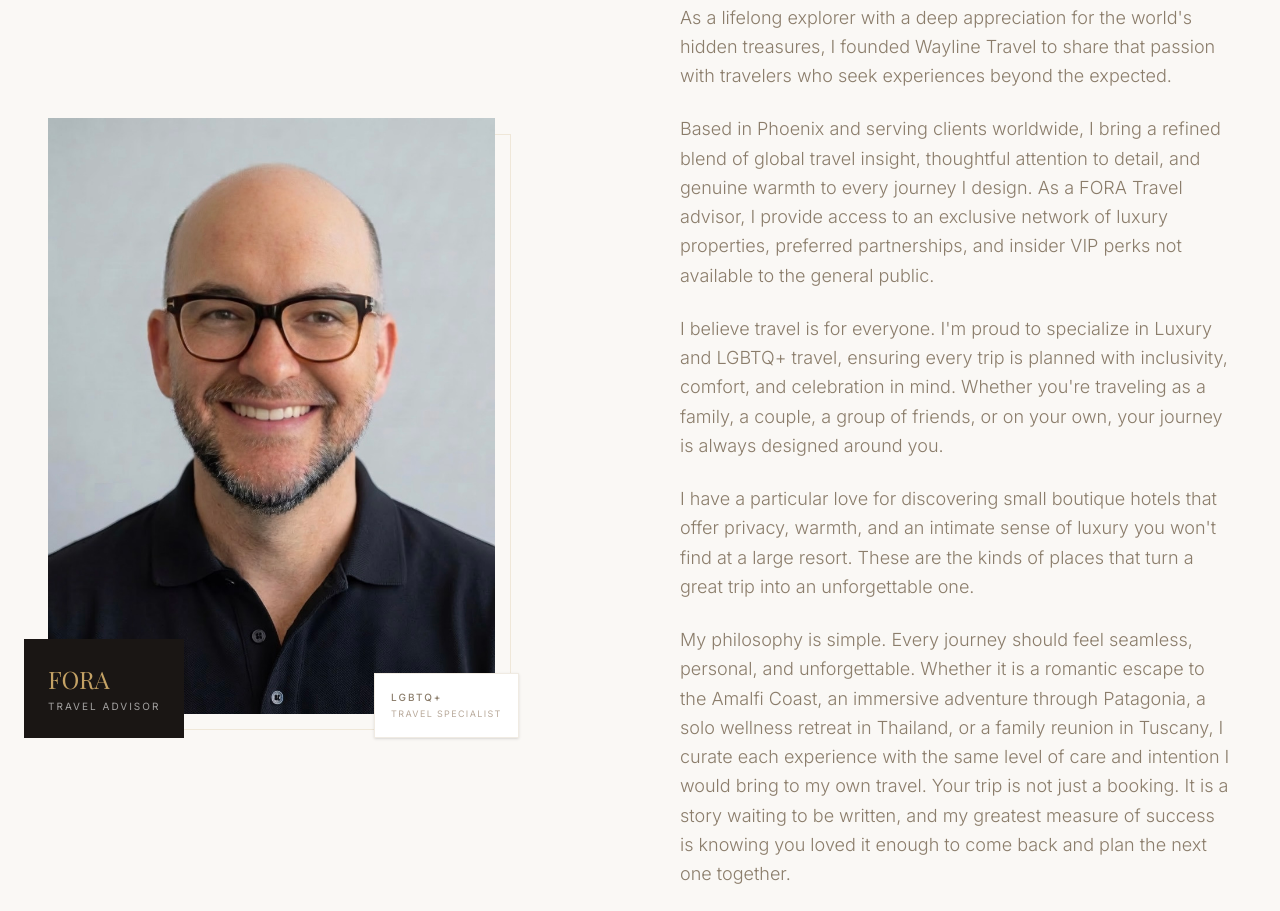
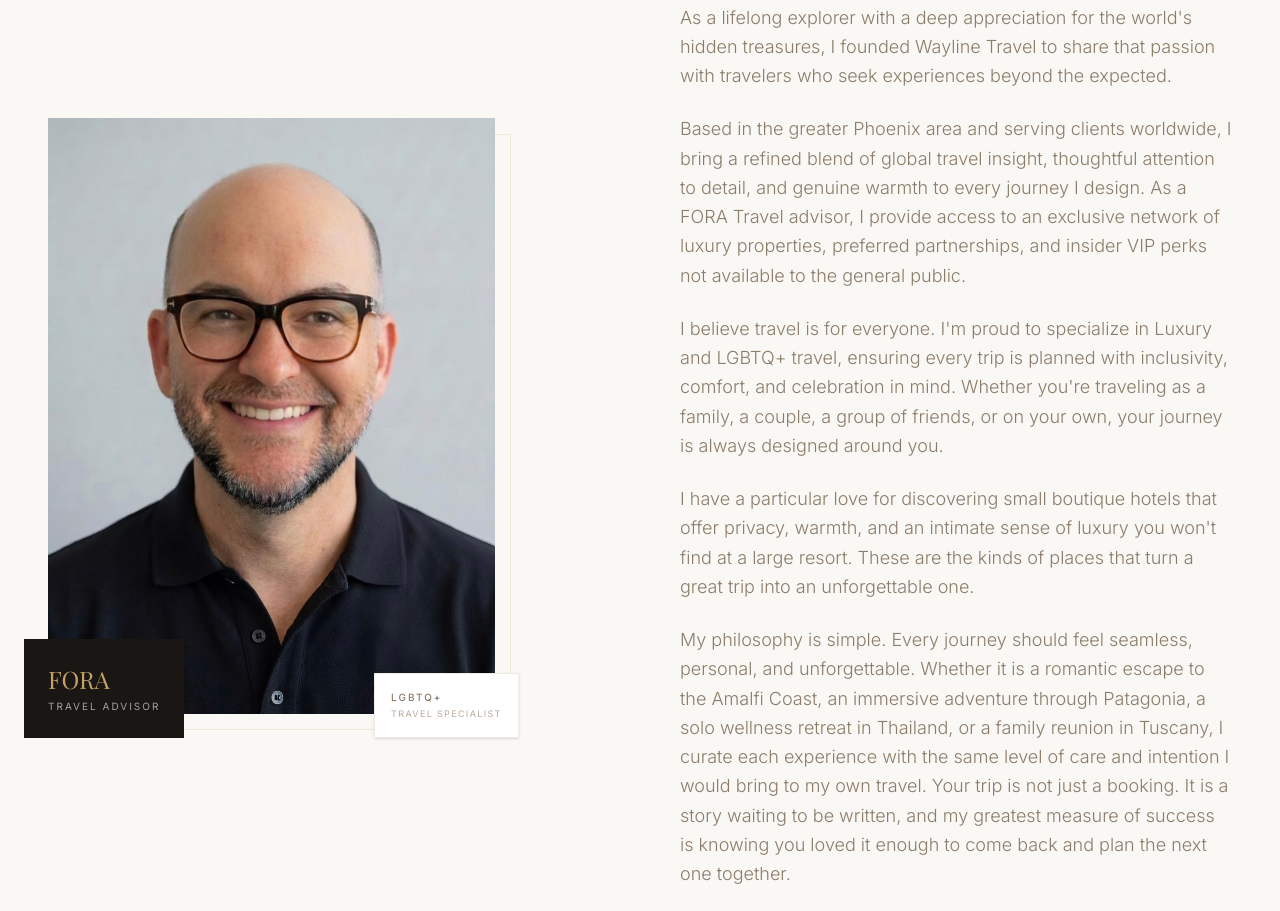
Before and after one commit to m-mantei31/wayline-travel, a React (Vite) app: page / in a window 1280 px wide. Shown: the part 6730-7641 px from the top of the page. Built offline with nearby package versions, Linux system fonts and the light colour scheme; a web font is replaced by a local one.

Commit message:
Update bio location to greater Phoenix area

```diff
--- a/src/components/About.jsx
+++ b/src/components/About.jsx
@@ -18,7 +18,7 @@ const BioContent = () => (
         Travel has always been more than a hobby for me. It is a calling. As a lifelong explorer with a deep appreciation for the world's hidden treasures, I founded Wayline Travel to share that passion with travelers who seek experiences beyond the expected.
       </p>
       <p>
-        Based in Phoenix and serving clients worldwide, I bring a refined blend of global travel insight, thoughtful attention to detail, and genuine warmth to every journey I design. As a FORA Travel advisor, I provide access to an exclusive network of luxury properties, preferred partnerships, and insider VIP perks not available to the general public.
+        Based in the greater Phoenix area and serving clients worldwide, I bring a refined blend of global travel insight, thoughtful attention to detail, and genuine warmth to every journey I design. As a FORA Travel advisor, I provide access to an exclusive network of luxury properties, preferred partnerships, and insider VIP perks not available to the general public.
       </p>
       <p>
         I believe travel is for everyone. I'm proud to specialize in Luxury and LGBTQ+ travel, ensuring every trip is planned with inclusivity, comfort, and celebration in mind. Whether you're traveling as a family, a couple, a group of friends, or on your own, your journey is always designed around you.
```
